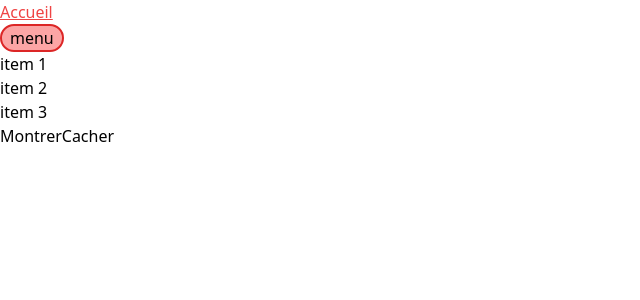
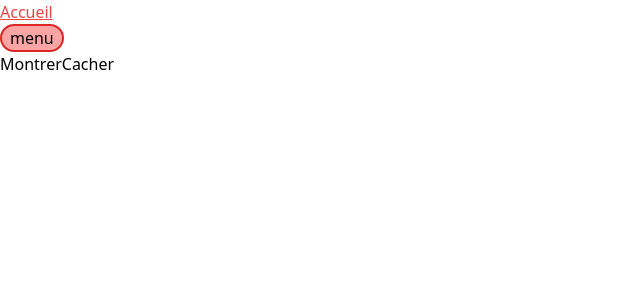
Before and after one commit to MMI-SAE-203/r213-2024-pracht-tp1-chloe-vincent03, a Vue app: page / in a window 1280 px wide. Shown: the top 300 px of the page, without its empty margins (0-640 px from the left). Built offline with nearby package versions, Linux system fonts and the light colour scheme.

Commit message:
menu avec un v-show

```diff
--- a/src/App.vue
+++ b/src/App.vue
@@ -22,11 +22,12 @@ const menuIsOpen = ref(false)
     aria-controls="mainNav"
     aria-expanded="true"
     class="rounded-full border-2 border-red-600 bg-red-300 px-2"
+    @click="menuIsOpen = !menuIsOpen"
   >
     menu
   </button>
   <!-- nav#mainNav>ul>li*3>a[href="#"]{item $} -->
-  <nav id="mainNav">
+  <nav id="mainNav" v-show="menuIsOpen">
     <ul>
       <li><a href="#">item 1</a></li>
       <li><a href="#">item 2</a></li>
```
